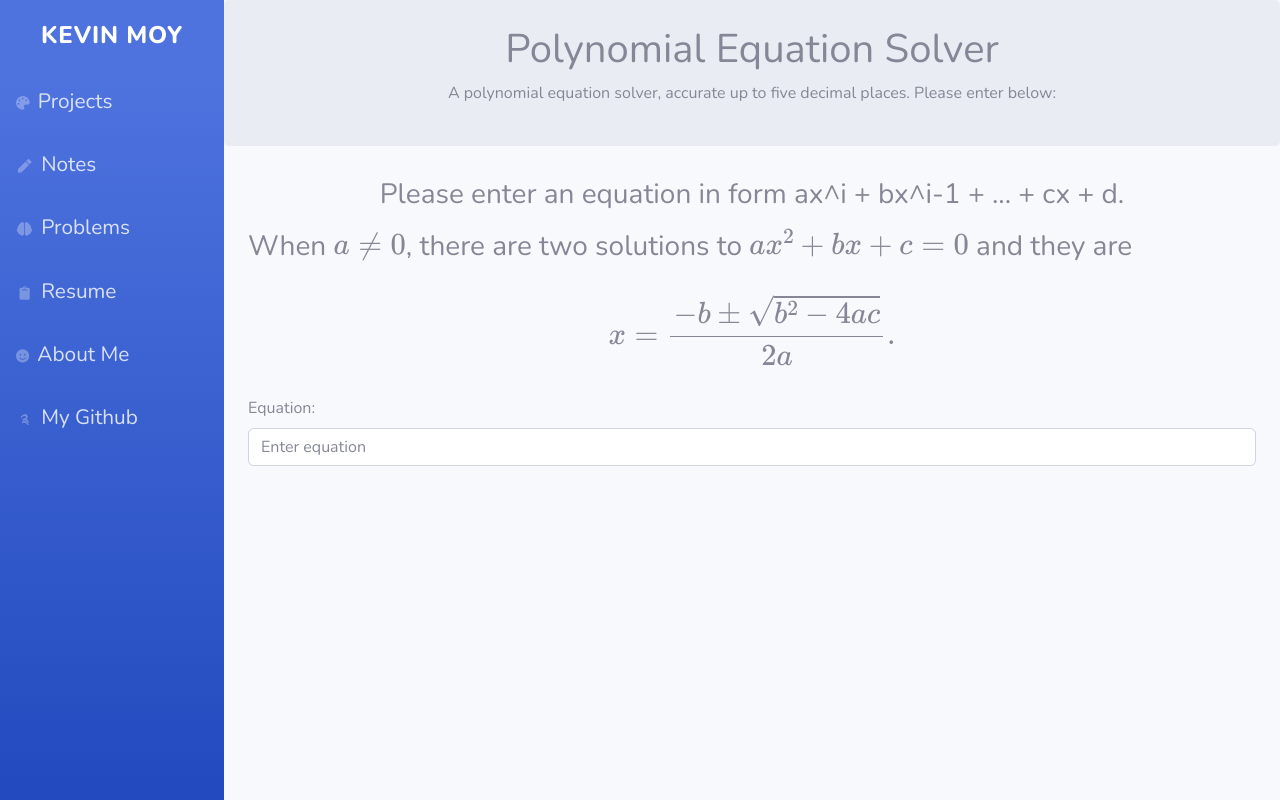
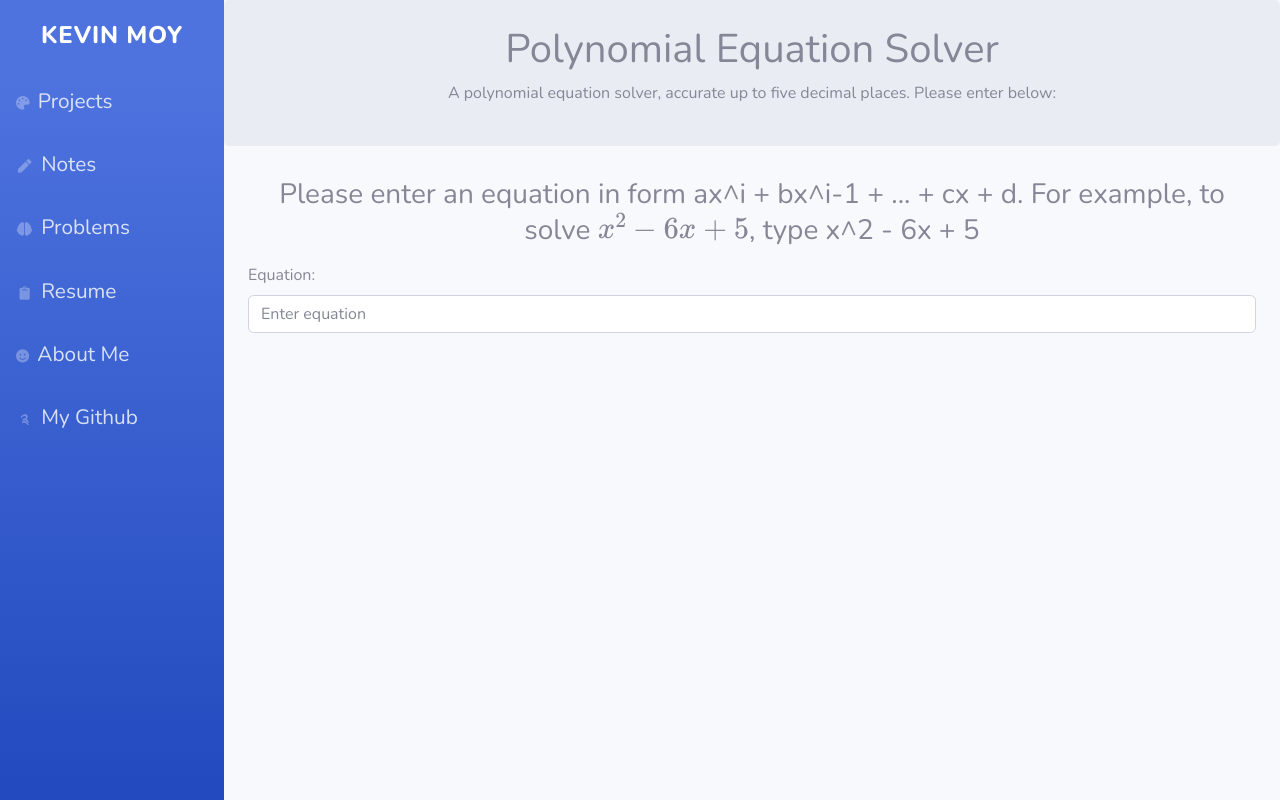
Before and after one commit to kmoy1/kevinmoy1.com, a Flask app: page /projects/eq_solver in a window 1280 px wide. Run offline with Flask 2, Linux system fonts and the light colour scheme; some libraries are stand-ins or nearby versions.

Commit message:
Added mathjax

```diff
--- a/templates/projects/eq_solver.html
+++ b/templates/projects/eq_solver.html
@@ -5,12 +5,11 @@
 {% endblock %}
 
 {% block content %}
-<h3><p style="text-align:center;">Please enter an equation in form ax^i + bx^i-1 + ... + cx + d.
-    <!-- TODO: Incorporate LaTEX into HTML-->
-    <p>
-        When \(a \ne 0\), there are two solutions to \(ax^2 + bx + c = 0\) and they are
-        \[x = {-b \pm \sqrt{b^2-4ac} \over 2a}.\]
-    </p>
+<h3><p style="text-align:center;">
+    Please enter an equation in form ax^i + bx^i-1 + ... + cx + d.
+
+    For example, to solve \(x^2 - 6x + 5\), type x^2 - 6x + 5
+
     </p></h3>
 
 <div class="form-group">
```
